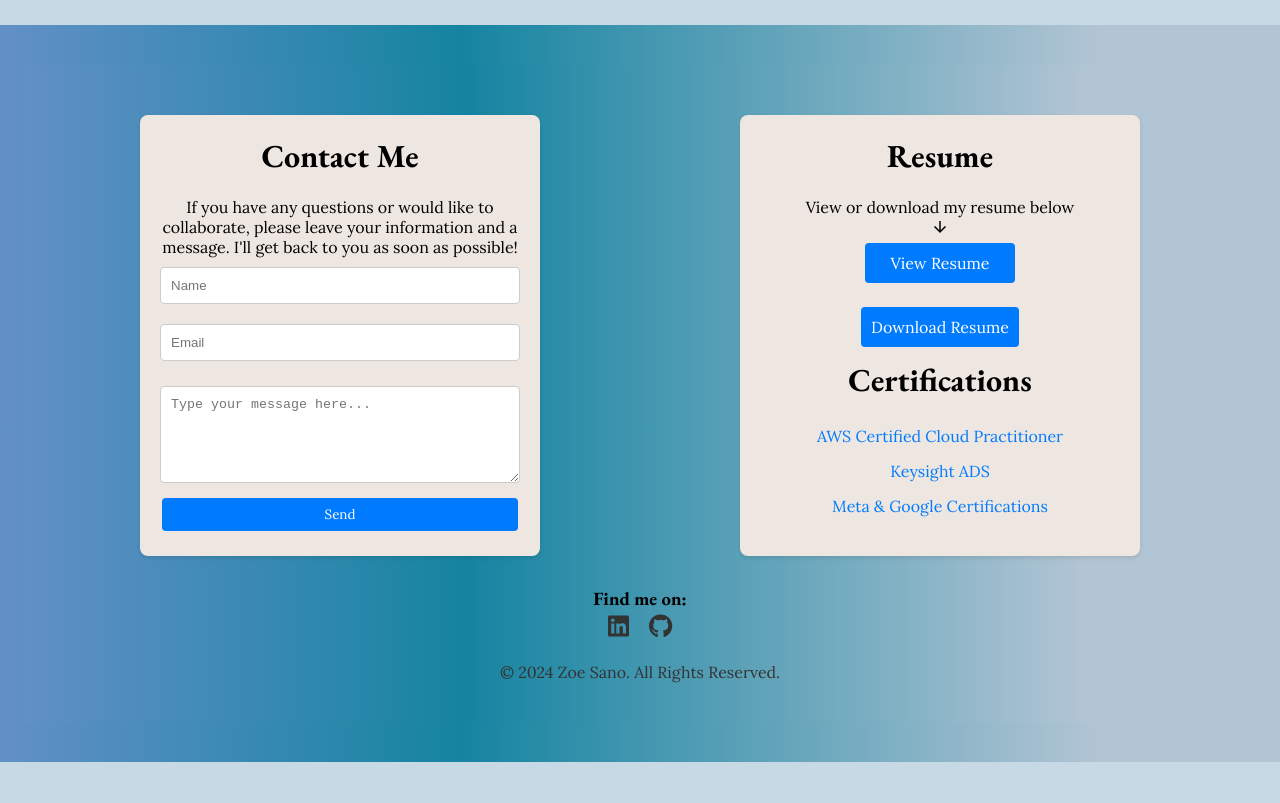
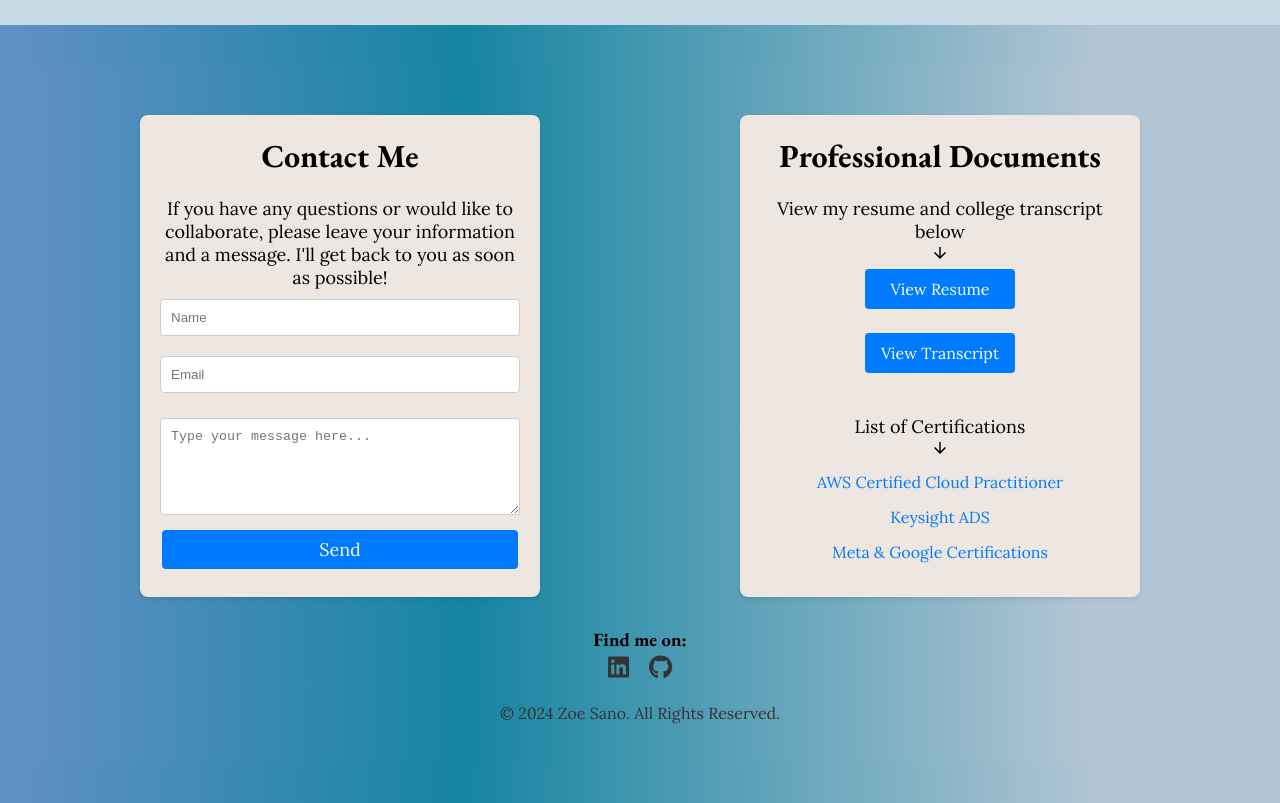
Before and after one commit to zoesano8/portfolio-website, a React (Create React App) app in the folder frontend/: page / in a window 1280 px wide. Shown: the part 1860-2663 px from the top of the page. Before the commit the page ends 2622 px from the top, so only its background shows below. Built offline with nearby package versions, Linux system fonts and the light colour scheme.

Commit message:
Fix contact cards in Footer section

```diff
--- a/frontend/src/components/Footer.css
+++ b/frontend/src/components/Footer.css
@@ -125,3 +125,12 @@ footer {
     color: #0056b3; /* Darker shade on hover */
     background-color: rgba(0, 123, 255, 0.1); /* Optional: background color on hover */
 }
+
+#certifications p {
+    font-size: large;
+}
+
+
+.contact-card p {
+    font-size: large;
+}
--- a/frontend/src/components/Footer.js
+++ b/frontend/src/components/Footer.js
@@ -30,15 +30,17 @@ const Footer = () => {
 
             {/* Resume links */}
             <div className="contact-card">
-                <h2>Resume</h2>
-                <p>View or download my resume below</p>
+                <h2>Professional Documents</h2>
+                <p>View my resume and college transcript below</p>
                 <span class="material-symbols-outlined">arrow_downward</span> <br />
 
                 <section id="resume">
                     <Resume />
+                    <br />
                 </section>
                 <section id="certifications">
-                    <h2>Certifications</h2>
+                    <p>List of Certifications</p>
+                    <span class="material-symbols-outlined">arrow_downward</span> <br />
                     <ul class="certification-links">
                         <li><a href="https://www.credly.com/badges/f060837a-7b52-46e7-b42b-3debb49ff6c2/linked_in_profile" target="_blank" rel="noreferrer">AWS Certified Cloud Practitioner</a></li>
                         <li><a href="https://www.keysight.com/us/en/lib/resources/miscellaneous/industryready-student-listing--colorado-school-of-mines-2713007.html" target="_blank" rel="noreferrer">Keysight ADS</a></li>
--- a/frontend/src/components/Resume.js
+++ b/frontend/src/components/Resume.js
@@ -17,11 +17,13 @@ const Resume = () => {
                 </a>
                 <br />
                 <a
-                    href="/Zoe_Sano_Resume.pdf" // Same link for downloading
-                    download="Zoe_Sano_Resume.pdf" // Specifies the download attribute
+                    href="/Zoe_Sano_Transcript.pdf" // Same link for downloading
+                    //download="Zoe_Sano_Resume.pdf" // Specifies the download attribute, decided to change this to transcript instead
+                    target="_blank" // Opens the resume in a new tab
+                    rel="noopener noreferrer"
                     className="resume-button" // Adding class for styling
                 >
-                    Download Resume
+                    View Transcript
                 </a>
             </div>
         </section>
```
Also changed, not shown: 2 other files (tests, documents, lock files or other folders).
